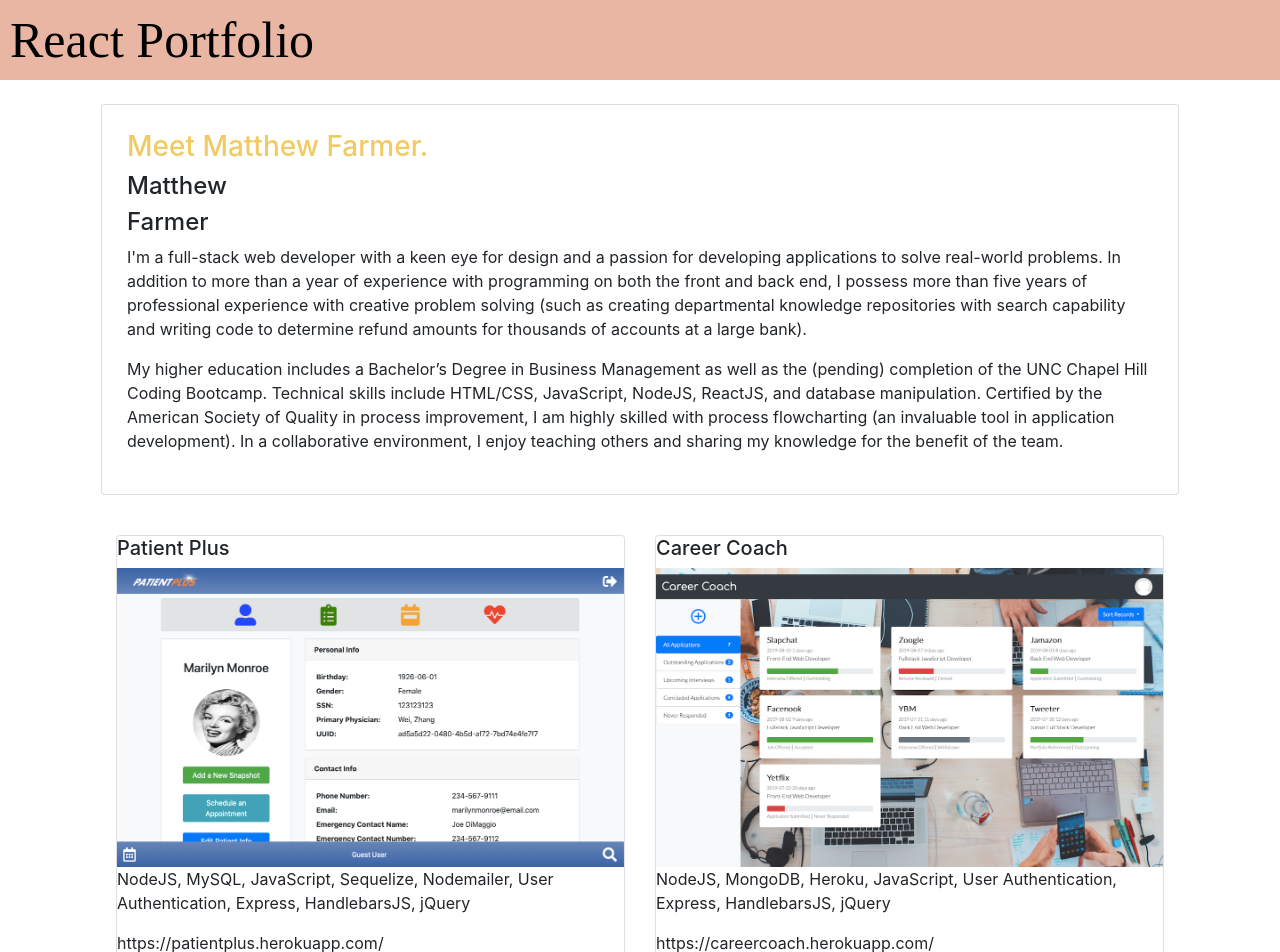
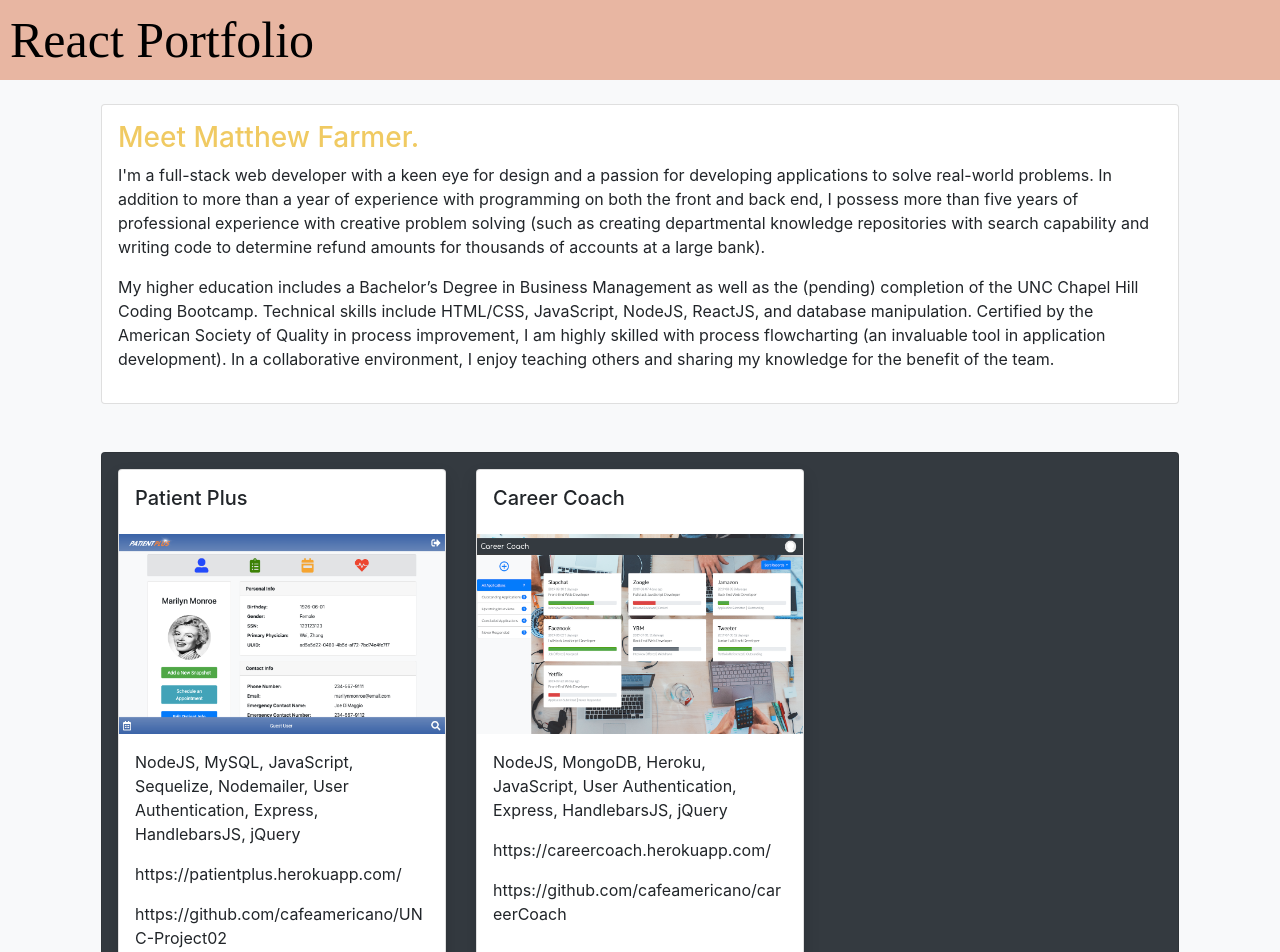
Before and after one commit to cafeamericano/reactPortfolio, a React (Create React App) app in the folder frontend/: page / in a window 1280 px wide. Shown: the top 952 px of the page. Built offline with nearby package versions, Linux system fonts and the light colour scheme.

Commit message:
Redeveloped AboutMe component to utilize state

```diff
--- a/frontend/src/App.js
+++ b/frontend/src/App.js
@@ -9,7 +9,7 @@ class App extends Component {
 
   render() {
       return(
-          <div className="mb-5">
+          <div className="bg-light">
                 <Header/>
                 <div class="container"><Main/></div>
           </div>
--- a/frontend/src/components/AboutMe.js
+++ b/frontend/src/components/AboutMe.js
@@ -14,7 +14,11 @@ class AboutMe extends Component {
   constructor(props) {
     super(props);
     this.state = {
-      lastName: 'Farmer'
+      headerText: "Meet Matthew Farmer.",
+      paragraphOne:
+        "I'm a full-stack web developer with a keen eye for design and a passion for developing applications to solve real-world problems. In addition to more than a year of experience with programming on both the front and back end, I possess more than five years of professional experience with creative problem solving (such as creating departmental knowledge repositories with search capability and writing code to determine refund amounts for thousands of accounts at a large bank).",
+      paragraphTwo:
+        "My higher education includes a Bachelor’s Degree in Business Management as well as the (pending) completion of the UNC Chapel Hill Coding Bootcamp. Technical skills include HTML/CSS, JavaScript, NodeJS, ReactJS, and database manipulation. Certified by the American Society of Quality in process improvement, I am highly skilled with process flowcharting (an invaluable tool in application development). In a collaborative environment, I enjoy teaching others and sharing my knowledge for the benefit of the team."
     };
   }
 
@@ -22,37 +26,10 @@ class AboutMe extends Component {
     return (
       /////////////////////////////////////////////////////////////////////////////////
       /////////////////////////////////////////////////////////////////////////////////
-      <section
-        id="aboutSection"
-        class="card section scrollspy"
-        style={sectionStyle}
-      >
-        <h3 class="thin-font" style={fontColor}>
-          Meet Matthew Farmer.
-        </h3>
-        <h4 class="thin-font">{this.props.name}</h4>
-        <h4 class="thin-font">{this.state.lastName}</h4>
-
-        <p class="thin-font">
-          I'm a full-stack web developer with a keen eye for design and a
-          passion for developing applications to solve real-world problems. In
-          addition to more than a year of experience with programming on both
-          the front and back end, I possess more than five years of professional
-          experience with creative problem solving (such as creating
-          departmental knowledge repositories with search capability and writing
-          code to determine refund amounts for thousands of accounts at a large
-          bank).
-        </p>
-        <p id="extraAboutText" class="thin-font">
-          My higher education includes a Bachelor’s Degree in Business
-          Management as well as the (pending) completion of the UNC Chapel Hill
-          Coding Bootcamp. Technical skills include HTML/CSS, JavaScript,
-          NodeJS, ReactJS, and database manipulation. Certified by the American
-          Society of Quality in process improvement, I am highly skilled with
-          process flowcharting (an invaluable tool in application development).
-          In a collaborative environment, I enjoy teaching others and sharing my
-          knowledge for the benefit of the team.
-        </p>
+      <section class='card p-3 mb-5'>
+        <h3 class="thin-font" style={fontColor}>{this.state.headerText}</h3>
+        <p class="thin-font">{this.state.paragraphOne}</p>
+        <p id="extraAboutText" class="thin-font">{this.state.paragraphTwo}</p>
       </section>
       /////////////////////////////////////////////////////////////////////////////////
       /////////////////////////////////////////////////////////////////////////////////
--- a/frontend/src/components/Applications.js
+++ b/frontend/src/components/Applications.js
@@ -23,6 +23,10 @@ const createdApplications = [
   }
 ];
 
+var appThumbnailStyle = {
+  height: "200px"
+};
+
 class Applications extends Component {
   constructor(props) {
     super(props);
@@ -32,13 +36,17 @@ class Applications extends Component {
   }
 
   drawCards = argObj => (
-    <div className="col-6 mb-5">
-      <div className="card">
-        <h5>{argObj.title}</h5>
-        <img src={argObj.imagePath} />
-        <p>{argObj.techsUsed}</p>
-        <p>{argObj.deployedLink}</p>
-        <p>{argObj.githubLink}</p>
+    <div className="col-xl-4 col-md-6">
+      <div className="card shadow">
+        <div className="p-3">
+          <h5>{argObj.title}</h5>
+        </div>
+        <img src={argObj.imagePath} style={appThumbnailStyle} />
+        <div className="p-3">
+          <p>{argObj.techsUsed}</p>
+          <p>{argObj.deployedLink}</p>
+          <p>{argObj.githubLink}</p>
+        </div>
       </div>
     </div>
   );
@@ -48,7 +56,7 @@ class Applications extends Component {
     return (
       /////////////////////////////////////////////////////////////////////////////////
       /////////////////////////////////////////////////////////////////////////////////
-      <div className="container">
+      <div className="container card bg-dark p-3 mb-5">
         <div className="row">{appsToShow.map(this.drawCards)}</div>
       </div>
       /////////////////////////////////////////////////////////////////////////////////
```
